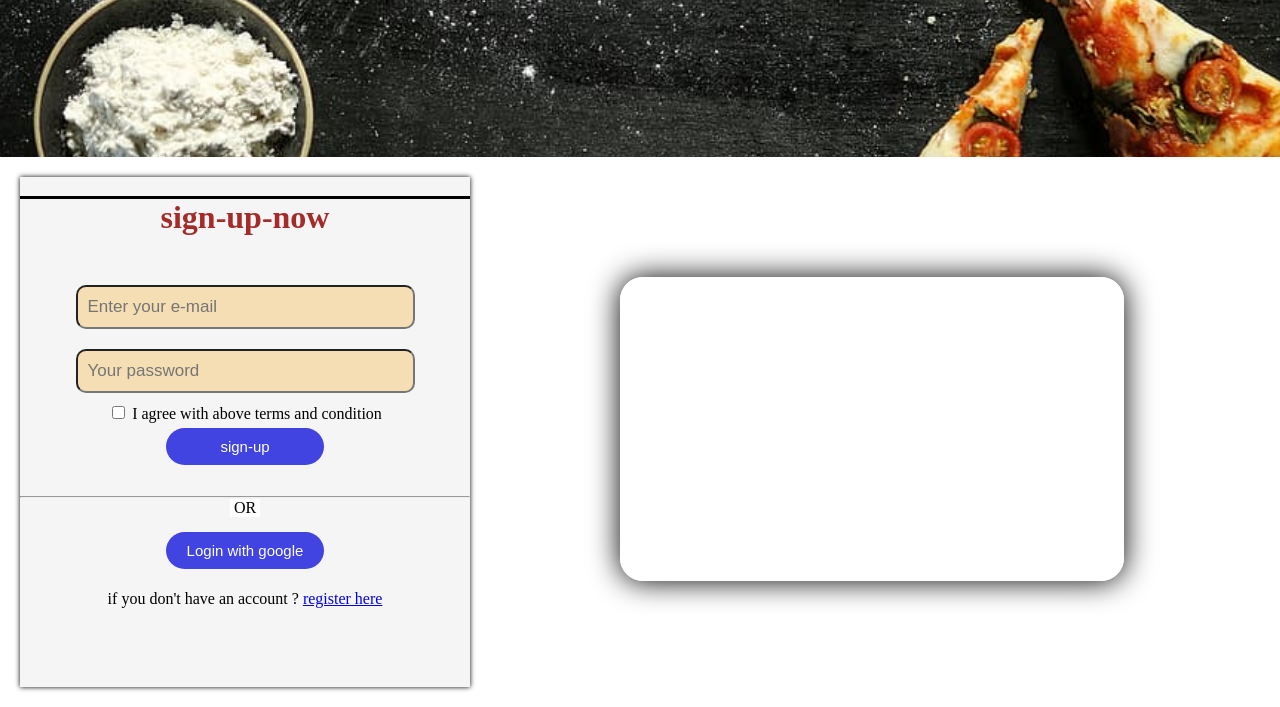
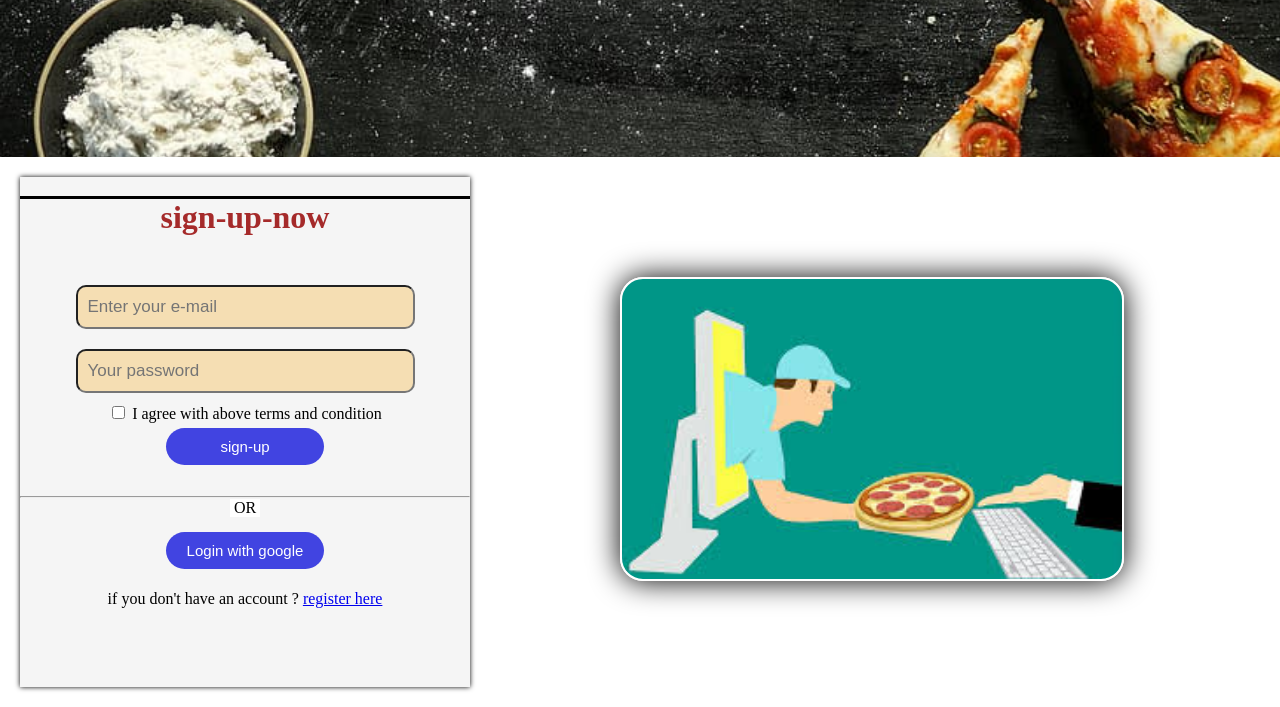
Before and after one commit to utkarsh18032/sunrise.com, a plain HTML site: page login.html in a window 1280 px wide. Shown: the part 635-1342 px from the top of the page. Drawn offline with Linux system fonts and the light colour scheme; the site is published under a folder, as on GitHub Pages, so addresses that start at the root find nothing.

Commit message:
again some chnages addin foody.com

```diff
--- a/css/login.css
+++ b/css/login.css
@@ -92,7 +92,7 @@ button:hover{
 .box3{
     height:300px;
     width: 500px;
-    background-image: url(/images/loginimage3.jpg);
+    background-image: url(../images/loginimage3.jpg);
     background-size: cover;
     float: left;
     margin-top: 100px;
```
